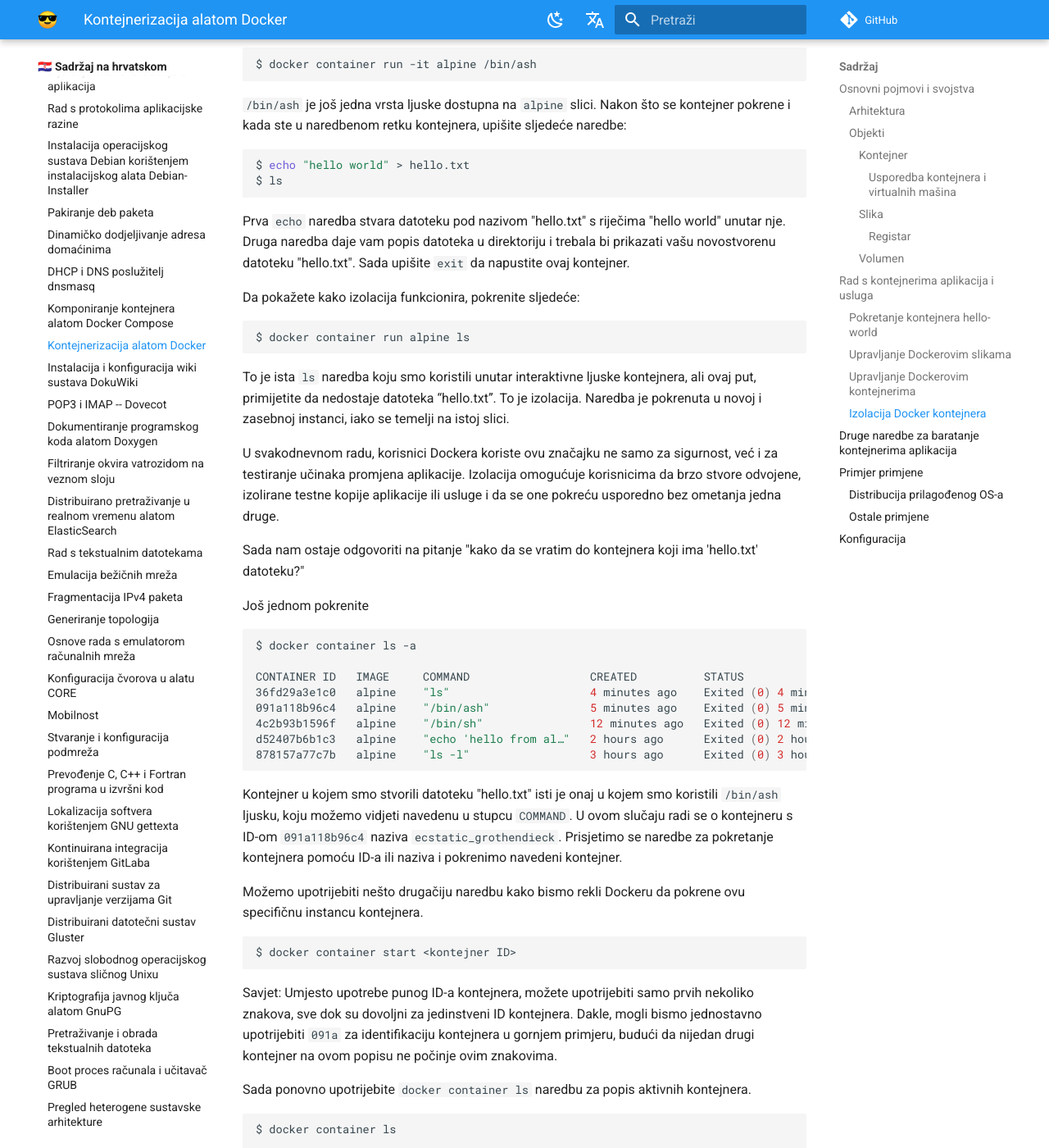
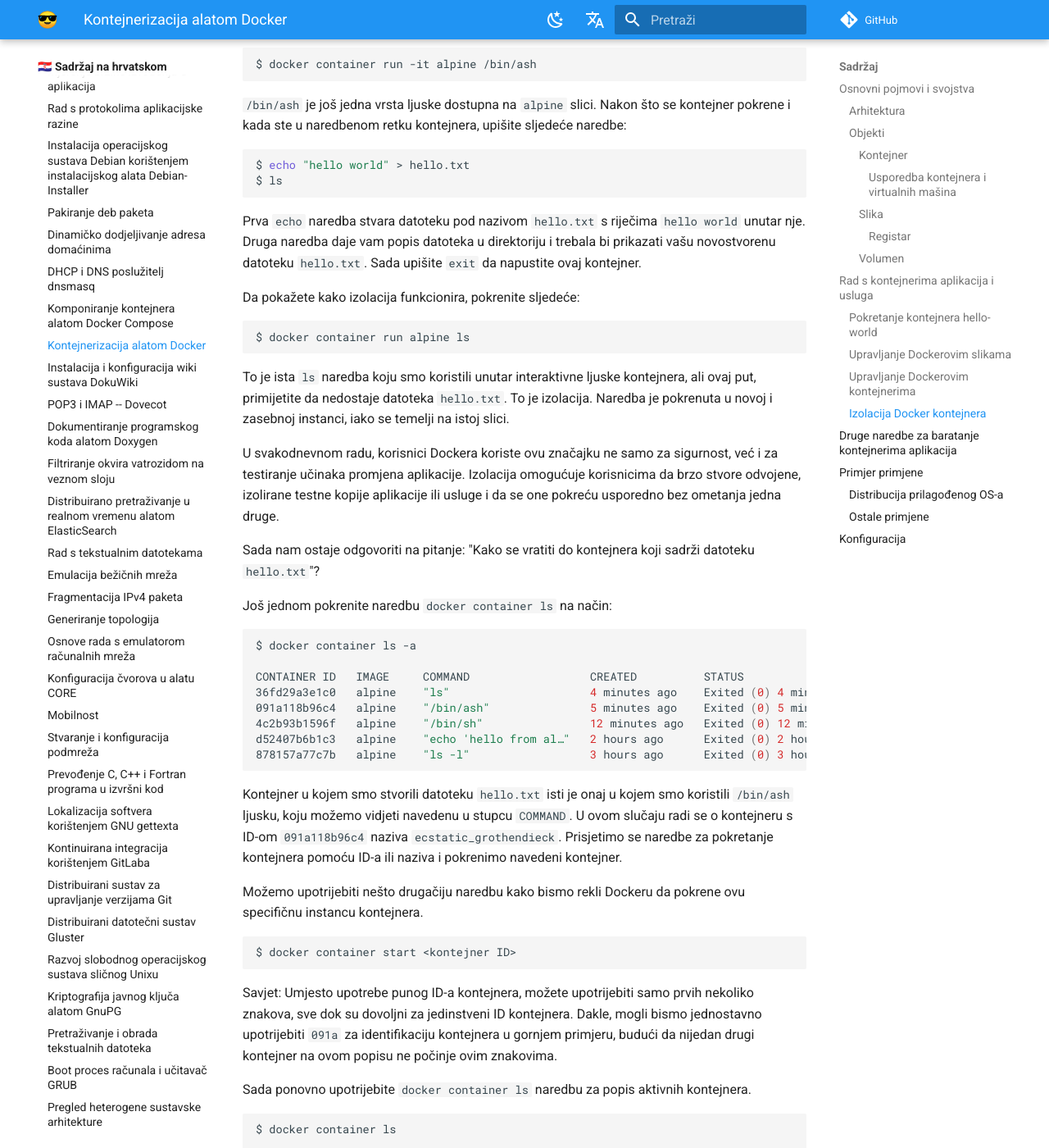
Before and after one commit to gaseri/website, an MkDocs documentation site: the page built from docs/hr/nastava/materijali/docker-kontejneri.md, in a window 1280 px wide and 1400 px high, scrolled down 9147 px. Shown: the whole window at 82% size. Built offline with MkDocs 1.6.1 and Material for MkDocs 9.7.7, drawn with Linux system fonts in a browser that asks for light colours; comment, search, counter and statistics services are not loaded; some of the changed text lies outside the part shown.

Commit message:
Fixed minor style issues in Docker exercises

````diff
--- a/docs/hr/nastava/materijali/docker-kontejneri.md
+++ b/docs/hr/nastava/materijali/docker-kontejneri.md
@@ -37,7 +37,7 @@
 
 #### Slika
 
-Kada se kontejner pokrene, on koristi izolirani datotečni sustav. Ovaj prilagođeni datotečni sustav predstavlja sliku kontejnera. Budući da slika sadrži datotečni sustav kontejnera, mora sadržavati sve što je potrebno za pokretanje aplikacije - sve ovisnosti, konfiguracije, skripte, binarne datoteke i sl. Slika također sadrži druge konfiguracije za kontejner, kao što su varijable okruženja, zadana naredba za pokretanje i drugi metapodaci. Dakle, slika je predložak za čitanje koja sadrži skup uputa za stvaranje kntejnera, a kontejner je tada pokrenuta instanca slike.
+Kada se kontejner pokrene, on koristi izolirani datotečni sustav. Ovaj prilagođeni datotečni sustav predstavlja sliku kontejnera. Budući da slika sadrži datotečni sustav kontejnera, mora sadržavati sve što je potrebno za pokretanje aplikacije – sve ovisnosti, konfiguracije, skripte, binarne datoteke i sl. Slika također sadrži druge konfiguracije za kontejner, kao što su varijable okruženja, zadana naredba za pokretanje i drugi metapodaci. Dakle, slika je predložak za čitanje koja sadrži skup uputa za stvaranje kntejnera, a kontejner je tada pokrenuta instanca slike.
 
 ##### Registar
 
@@ -360,7 +360,7 @@
 $ ls
 ```
 
-Prva `echo` naredba stvara datoteku pod nazivom "hello.txt" s riječima "hello world" unutar nje. Druga naredba daje vam popis datoteka u direktoriju i trebala bi prikazati vašu novostvorenu datoteku "hello.txt". Sada upišite `exit` da napustite ovaj kontejner.
+Prva `echo` naredba stvara datoteku pod nazivom `hello.txt` s riječima `hello world` unutar nje. Druga naredba daje vam popis datoteka u direktoriju i trebala bi prikazati vašu novostvorenu datoteku `hello.txt`. Sada upišite `exit` da napustite ovaj kontejner.
 
 Da pokažete kako izolacija funkcionira, pokrenite sljedeće:
 
@@ -368,13 +368,13 @@
 $ docker container run alpine ls
 ```
 
-To je ista `ls` naredba koju smo koristili unutar interaktivne ljuske kontejnera, ali ovaj put, primijetite da nedostaje datoteka “hello.txt”. To je izolacija. Naredba je pokrenuta u novoj i zasebnoj instanci, iako se temelji na istoj slici.
+To je ista `ls` naredba koju smo koristili unutar interaktivne ljuske kontejnera, ali ovaj put, primijetite da nedostaje datoteka `hello.txt`. To je izolacija. Naredba je pokrenuta u novoj i zasebnoj instanci, iako se temelji na istoj slici.
 
 U svakodnevnom radu, korisnici Dockera koriste ovu značajku ne samo za sigurnost, već i za testiranje učinaka promjena aplikacije. Izolacija omogućuje korisnicima da brzo stvore odvojene, izolirane testne kopije aplikacije ili usluge i da se one pokreću usporedno bez ometanja jedna druge.
 
-Sada nam ostaje odgovoriti na pitanje "kako da se vratim do kontejnera koji ima 'hello.txt' datoteku?"
+Sada nam ostaje odgovoriti na pitanje: "Kako se vratiti do kontejnera koji sadrži datoteku `hello.txt`"?
 
-Još jednom pokrenite
+Još jednom pokrenite naredbu `docker container ls` na način:
 
 ``` shell
 $ docker container ls -a
@@ -387,7 +387,7 @@
 878157a77c7b   alpine    "ls -l"                  3 hours ago      Exited (0) 3 hours ago                boring_ishizaka
 ```
 
-Kontejner u kojem smo stvorili datoteku "hello.txt" isti je onaj u kojem smo koristili `/bin/ash` ljusku, koju možemo vidjeti navedenu u stupcu `COMMAND`. U ovom slučaju radi se o kontejneru s ID-om `091a118b96c4` naziva `ecstatic_grothendieck`. Prisjetimo se naredbe za pokretanje kontejnera pomoću ID-a ili naziva i pokrenimo navedeni kontejner.
+Kontejner u kojem smo stvorili datoteku `hello.txt` isti je onaj u kojem smo koristili `/bin/ash` ljusku, koju možemo vidjeti navedenu u stupcu `COMMAND`. U ovom slučaju radi se o kontejneru s ID-om `091a118b96c4` naziva `ecstatic_grothendieck`. Prisjetimo se naredbe za pokretanje kontejnera pomoću ID-a ili naziva i pokrenimo navedeni kontejner.
 
 Možemo upotrijebiti nešto drugačiju naredbu kako bismo rekli Dockeru da pokrene ovu specifičnu instancu kontejnera.
 
````
Also changed, not shown: other parts of docs/hr/nastava/materijali/docker-kontejneri.md (+2 -2 lines).
